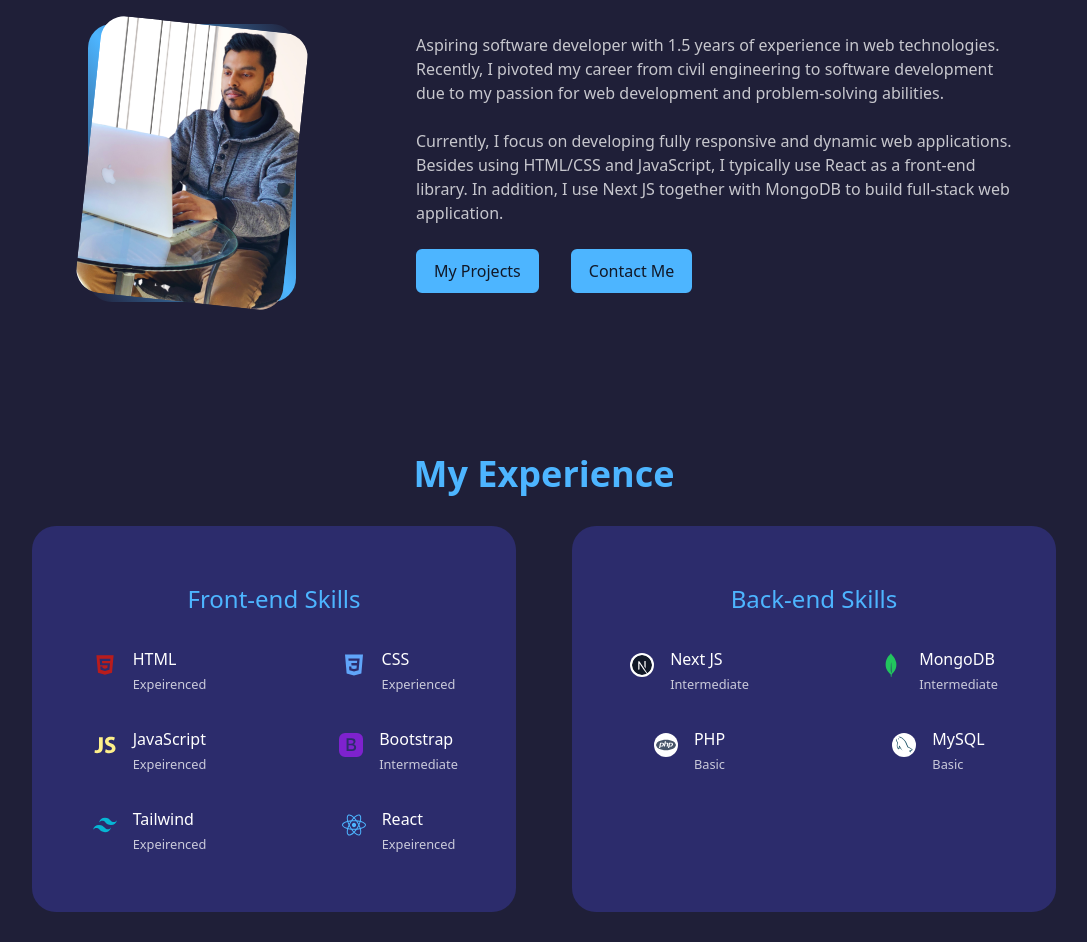
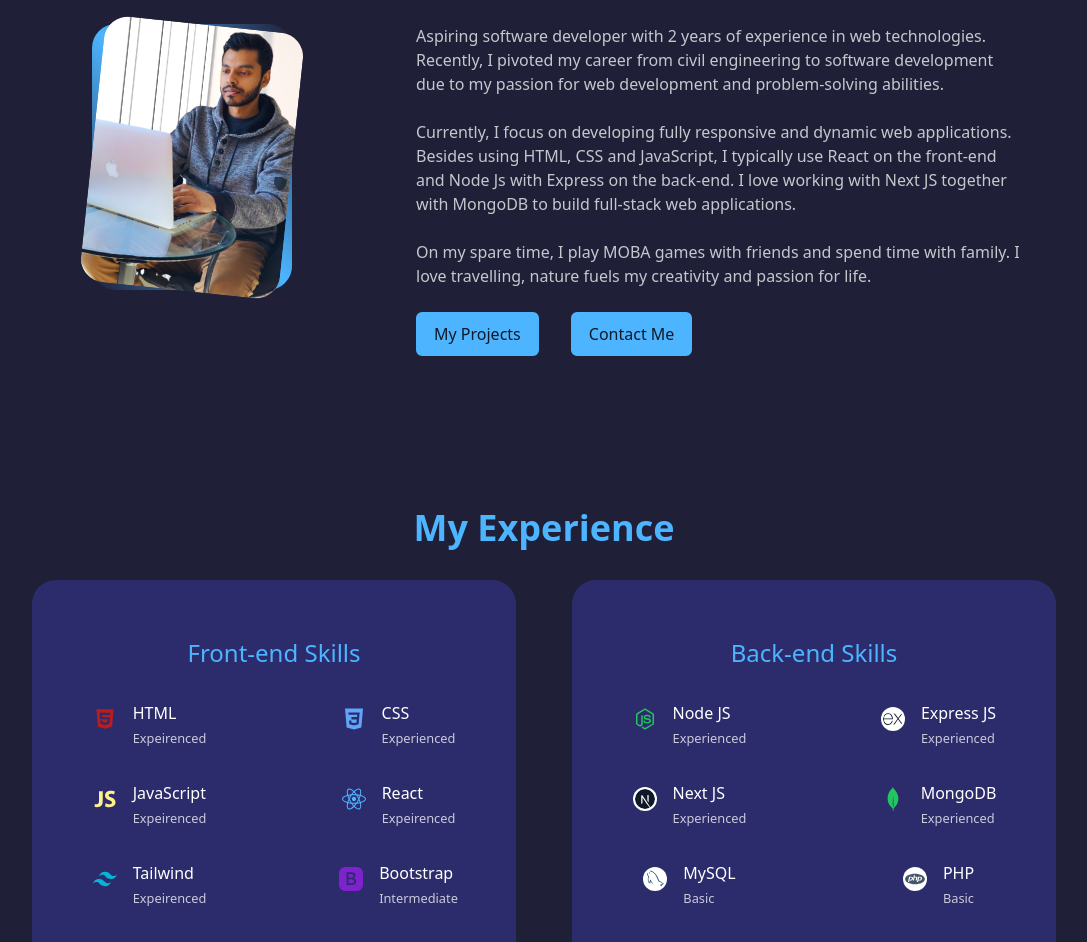
Before and after one commit to ibtesam5d/next-ibtesam-portfolio, a Next.js app: page / in a window 1280 px wide. Shown: the part 1000-1942 px from the top of the page, without its empty margins (96-1183 px from the left). Built offline with nearby package versions, Linux system fonts and the light colour scheme.

Commit message:
header, about, skills edit and style change

```diff
--- a/components/About.jsx
+++ b/components/About.jsx
@@ -8,14 +8,16 @@ const About = () => {
         <h2 className='font-semibold text-center text-2xl mb-8 md:text-3xl lg:text-4xl text-[#4db5ff]'>About Me</h2>
         <div className="grid grid-cols-1 lg:grid-cols-3 py-10 gap-8">
             {/* ====== Image ======== */}
-            <div className="lg:col-span-1 md:w-[30%] lg:w-[85%] xl:w-[65%] mx-auto rounded-3xl bg-gradient-to-tr from-[transparent] via-[#4db5ff] to-[transparent] grid place-items-center ">
-                <Image src="/images/about.png" width={250} height={240} alt="Ibtesam's Photo" className='rounded-3xl rotate-6 hover:rotate-0 transition-all duration-500 ease'/>
+            <div className="lg:col-span-1 lg:h-[66%] xl:h-[80%] mx-auto rounded-3xl bg-gradient-to-tr from-[transparent] via-[#4db5ff] to-[transparent] grid place-items-center lg:place-items-start">
+                <Image src="/images/about.png" width={200} height={200} alt="Ibtesam's Photo" className='rounded-3xl rotate-6 hover:rotate-0 transition-all duration-500 ease object-contain'/>
             </div>
             {/* ====== Info ======== */}
             <div className="flex flex-col gap-6 px-4 md:px-8 lg:col-span-2 lg:justify-center">
-                <p className=''>Aspiring software developer with 1.5 years of experience in web technologies. Recently, I pivoted my career from civil engineering to software development due to my passion for web development and problem-solving abilities.</p>
+                <p className=''>Aspiring software developer with 2 years of experience in web technologies. Recently, I pivoted my career from civil engineering to software development due to my passion for web development and problem-solving abilities.</p>
 
-                <p>Currently, I focus on developing fully responsive and dynamic web applications. Besides using HTML/CSS and JavaScript, I typically use React as a front-end library. In addition, I use Next JS together with MongoDB to build full-stack web application.</p>
+                <p>Currently, I focus on developing fully responsive and dynamic web applications. Besides using HTML, CSS and JavaScript, I typically use React on the front-end and Node Js with Express on the back-end. I love working with Next JS together with MongoDB to build full-stack web applications.</p>
+
+                <p>On my spare time, I play MOBA games with friends and spend time with family. I love travelling, nature fuels my creativity and passion for life.</p>
                 <div className="flex gap-4 md:gap-8">
                 <Link scroll={false} href="#projects" className='px-4 py-2 border-[2px] border-[#4db5ff] text-gray-900 rounded-md bg-[#4db5ff] hover:bg-white hover:text-gray-900 hover:border-white'>My Projects</Link>
                 <Link scroll={false} href="#contact" className='px-4 py-2 border-[2px] border-[#4db5ff] text-gray-900 rounded-md bg-[#4db5ff] hover:bg-white hover:text-gray-900 hover:border-white'>Contact Me</Link>
--- a/components/Header.jsx
+++ b/components/Header.jsx
@@ -9,7 +9,7 @@ const Header = () => {
         <div className="text-center h-full relative">
             <h3 className="font-semibold mb-2 lg:text-lg">Hello, I am</h3>
             <h1 className="text-3xl lg:text-5xl font-semibold mb-3">Md Ibtesam Hossain</h1>
-            <h2 className="font-semibold mb-2 lg:text-xl tracking-wider text-white/75">Front-end Developer</h2>
+            <h2 className="font-semibold mb-2 lg:text-xl tracking-wider text-white/75">Full-Stack Developer</h2>
             <div className="my-[2.5rem] flex gap-[1.2rem] lg:gap-10 justify-center">
                 <a href="/Md Ibtesam Hossain Resume.pdf" download className="px-2 md:px-4 py-3 border-[2px] border-[#4db5ff] text-[#4db5ff] rounded-md hover:bg-white hover:text-gray-900 hover:border-white">Download Resume</a>
                 <a href="#contact" className="px-2 md:px-4 py-3 border-[2px] border-[#4db5ff] text-gray-900 rounded-md bg-[#4db5ff] hover:bg-white hover:text-gray-900 hover:border-white">Contact Me</a>
--- a/components/expData.js
+++ b/components/expData.js
@@ -1,7 +1,13 @@
 import { AiFillHtml5 } from "react-icons/ai";
-import { IoLogoJavascript, IoLogoCss3 } from "react-icons/io";
+import { IoLogoJavascript, IoLogoCss3, IoLogoNodejs } from "react-icons/io";
 import { FaReact } from "react-icons/fa";
-import { SiTailwindcss, SiMongodb, SiPhp, SiNextdotjs } from "react-icons/si";
+import {
+  SiTailwindcss,
+  SiMongodb,
+  SiPhp,
+  SiNextdotjs,
+  SiExpress,
+} from "react-icons/si";
 import { TbBrandNextjs } from "react-icons/tb";
 import { BsBootstrapFill } from "react-icons/bs";
 import { GrMysql } from "react-icons/gr";
@@ -27,9 +33,9 @@ export const expDataFront = [
   },
   {
     id: 3,
-    title: "Bootstrap",
-    level: "Intermediate",
-    icon: <BsBootstrapFill className="text-purple-700" />,
+    title: "React",
+    level: "Expeirenced",
+    icon: <FaReact className="text-[#4db5ff]" />,
   },
   {
     id: 4,
@@ -39,37 +45,49 @@ export const expDataFront = [
   },
   {
     id: 5,
-    title: "React",
-    level: "Expeirenced",
-    icon: <FaReact className="text-[#4db5ff]" />,
+    title: "Bootstrap",
+    level: "Intermediate",
+    icon: <BsBootstrapFill className="text-purple-700" />,
   },
 ];
 
 export const expDataBack = [
   {
     id: 0,
+    title: "Node JS",
+    level: "Experienced",
+    icon: <IoLogoNodejs className="text-green-500" />,
+  },
+  {
+    id: 1,
+    title: "Express JS",
+    level: "Experienced",
+    icon: <SiExpress className="text-gray-900 bg-white rounded-full p-[2px]" />,
+  },
+  {
+    id: 2,
     title: "Next JS",
-    level: "Intermediate",
+    level: "Experienced",
     icon: (
       <SiNextdotjs className="text-gray-900 bg-white rounded-full p-[2px]" />
     ),
   },
   {
-    id: 1,
+    id: 3,
     title: "MongoDB",
-    level: "Intermediate",
+    level: "Experienced",
     icon: <SiMongodb className="text-green-500" />,
   },
   {
-    id: 2,
+    id: 4,
+    title: "MySQL",
+    level: "Basic",
+    icon: <GrMysql className="text-cyan-900  bg-white rounded-full p-[2px]" />,
+  },
+  {
+    id: 5,
     title: "PHP",
     level: "Basic",
     icon: <SiPhp className="text-slate-600  bg-white rounded-full p-[2px]" />,
   },
-  {
-    id: 3,
-    title: "MySQL",
-    level: "Basic",
-    icon: <GrMysql className="text-cyan-900  bg-white rounded-full p-[2px]" />,
-  },
 ];
--- a/components/projectData.js
+++ b/components/projectData.js
@@ -1,7 +1,7 @@
 export const data = [
   {
     id: 0,
-    title: "Snap it! NextJs Full-Stack E-commerce Shop",
+    title: "Snap it! - NextJs Full-Stack E-commerce Shop",
     img: "/images/snap.png",
     gitUrl: "https://github.com/ibtesam5d/NextJs-E-Commerce-Project---Snap-it-",
     liveUrl: "https://snap-it.vercel.app/",
```
